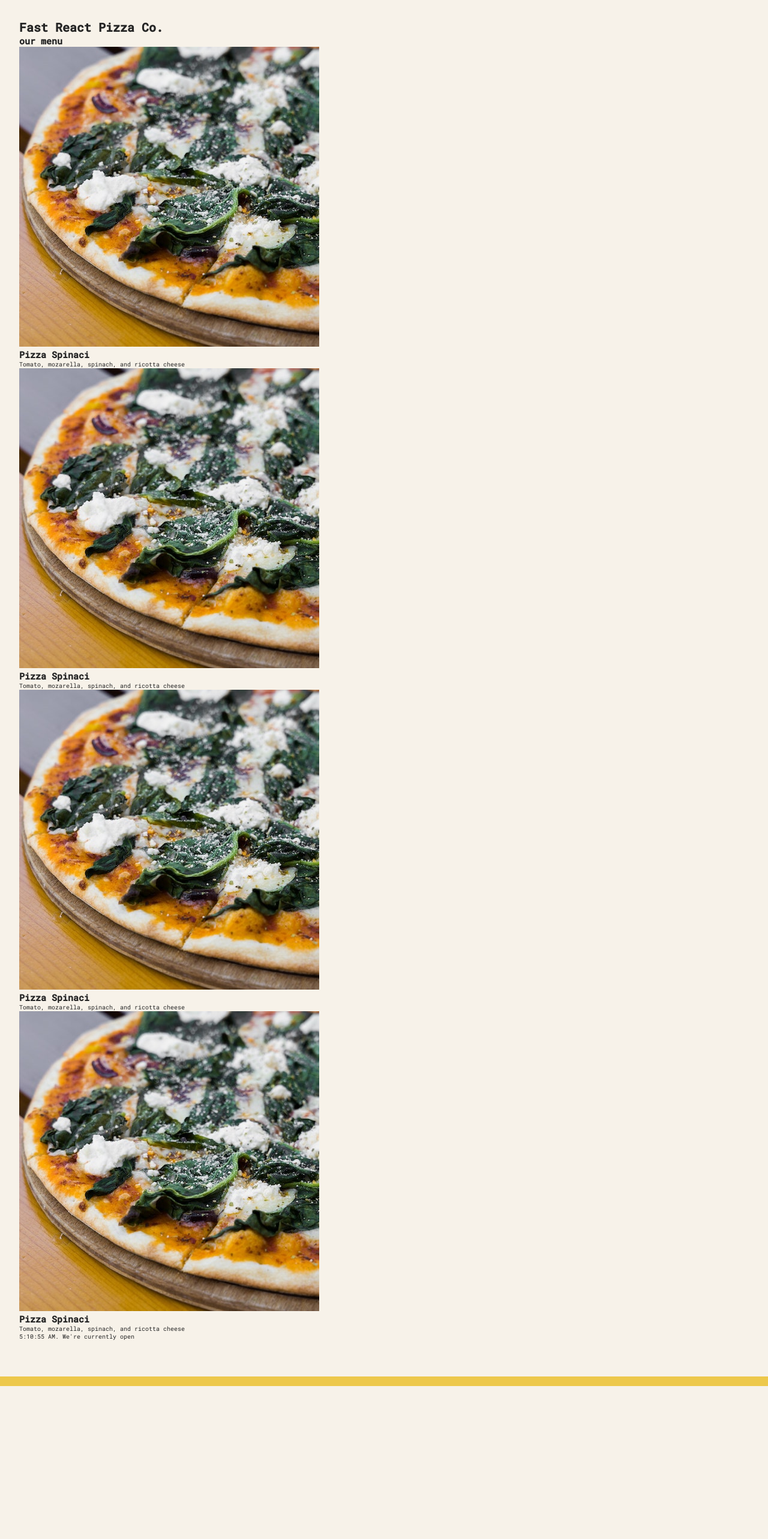
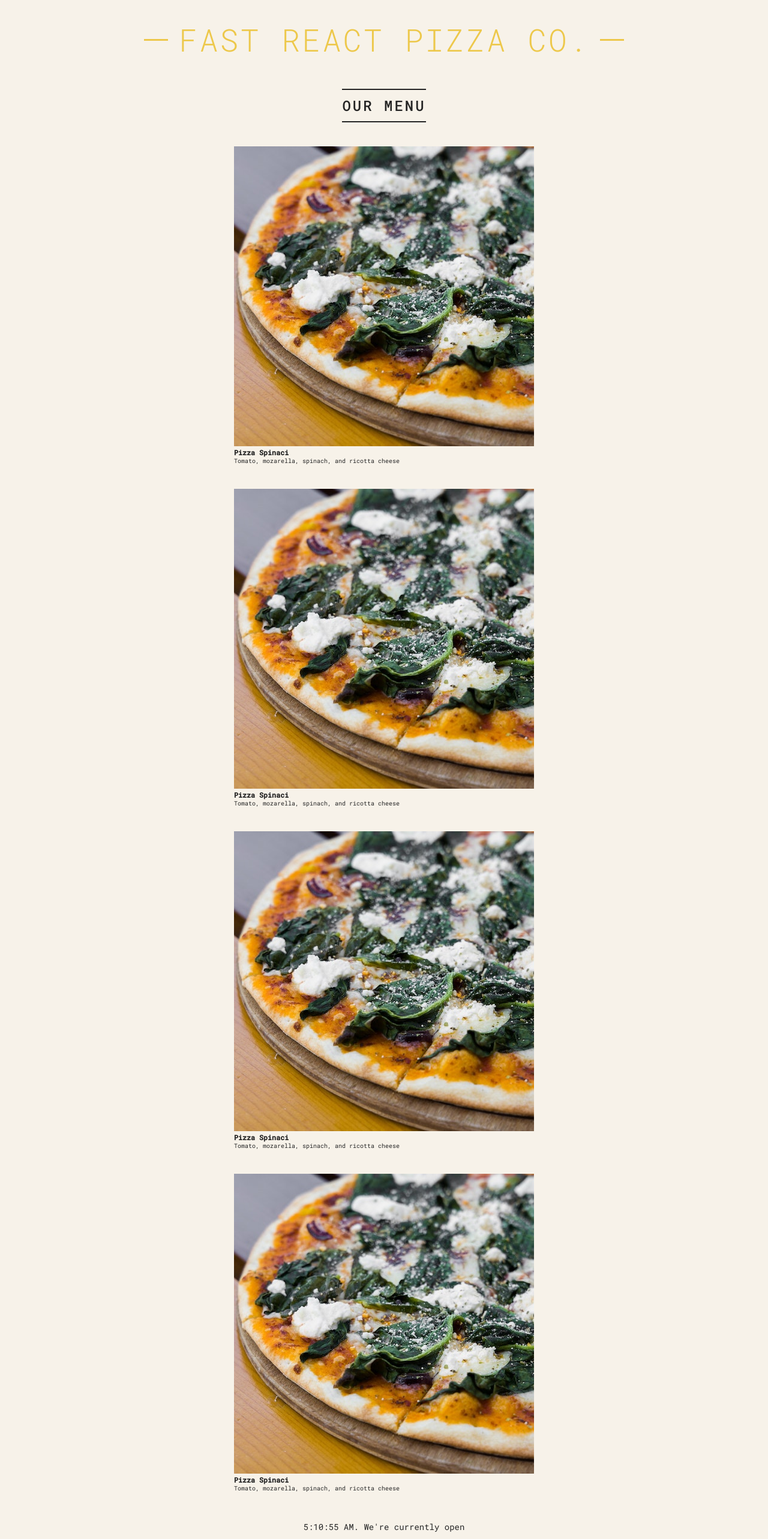
Before and after one commit to dong-geon-Lee/React-J-learn, a React (Create React App) app in the folder 03-pizza-menu/try/: page / in a window 1280 px wide. Shown: the top 2566 px of the page at 60% size. Before the commit the page ends 2311 px from the top, so only its background shows below. Built offline with nearby package versions, Linux system fonts and the light colour scheme.

Commit message:
스타일링 적용

```diff
--- a/03-pizza-menu/try/src/App.tsx
+++ b/03-pizza-menu/try/src/App.tsx
@@ -1,15 +1,14 @@
 import Footer from "./components/Footer/Footer";
 import Header from "./components/Header/Header";
 import Menu from "./components/Menu/Menu";
-import Pizza from "./components/Pizza/Pizza";
 
 const App = () => {
   return (
-    <>
+    <div className="container">
       <Header />
       <Menu />
       <Footer />
-    </>
+    </div>
   );
 };
 
--- a/03-pizza-menu/try/src/components/Footer/Footer.tsx
+++ b/03-pizza-menu/try/src/components/Footer/Footer.tsx
@@ -1,8 +1,15 @@
-import React from "react";
+const Footer = () => {
+  const hour = new Date().getHours();
+  const openHour = 12;
+  const closeHour = 22;
+  const isOpen = hour >= openHour && hour <= closeHour;
 
-const Footer = () => {
+  console.log(isOpen);
+
   return (
-    <footer>{new Date().toLocaleTimeString()}. We're currently open</footer>
+    <footer className="footer">
+      {new Date().toLocaleTimeString()}. We're currently open
+    </footer>
   );
 };
 
--- a/03-pizza-menu/try/src/components/Header/Header.tsx
+++ b/03-pizza-menu/try/src/components/Header/Header.tsx
@@ -1,7 +1,11 @@
 import React from "react";
 
 const Header = () => {
-  return <h1>Fast React Pizza Co.</h1>;
+  return (
+    <header className="header footer">
+      <h1>Fast React Pizza Co.</h1>
+    </header>
+  );
 };
 
 export default Header;
--- a/03-pizza-menu/try/src/components/Menu/Menu.tsx
+++ b/03-pizza-menu/try/src/components/Menu/Menu.tsx
@@ -2,7 +2,7 @@ import Pizza from "../Pizza/Pizza";
 
 const Menu = () => {
   return (
-    <div>
+    <div className="menu">
       <h2>our menu</h2>
       <Pizza />
       <Pizza />
--- a/03-pizza-menu/try/src/components/Pizza/Pizza.tsx
+++ b/03-pizza-menu/try/src/components/Pizza/Pizza.tsx
@@ -2,7 +2,7 @@ const Pizza = () => {
   return (
     <div>
       <img src="pizzas/spinaci.jpg" alt="Pizza spinaci" />
-      <h2>Pizza Spinaci</h2>
+      <h3>Pizza Spinaci</h3>
       <p>Tomato, mozarella, spinach, and ricotta cheese</p>
     </div>
   );
--- a/03-pizza-menu/try/src/index.css
+++ b/03-pizza-menu/try/src/index.css
@@ -1,4 +1,4 @@
-@import url('https://fonts.googleapis.com/css2?family=Roboto+Mono:ital,wght@0,300;0,400;0,500;1,300&display=swap');
+@import url("https://fonts.googleapis.com/css2?family=Roboto+Mono:ital,wght@0,300;0,400;0,500;1,300&display=swap");
 
 * {
   margin: 0;
@@ -11,7 +11,7 @@ html {
 }
 
 body {
-  font-family: 'Roboto Mono', sans-serif;
+  font-family: "Roboto Mono", sans-serif;
   color: #252525;
   font-weight: 400;
   background-color: #f7f2e9;
@@ -55,9 +55,9 @@ body {
 .header h1::before,
 .header h1::after {
   display: block;
-  content: '';
+  content: "";
   height: 3px;
-  width: 12rem;
+  width: 4rem;
   background-color: #edc84b;
   position: absolute;
   top: calc(50% - 1px);
```
